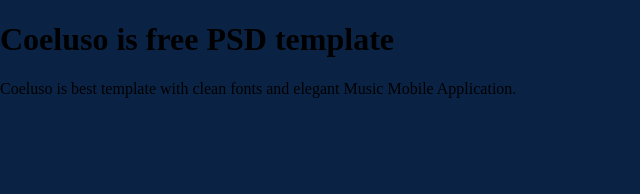
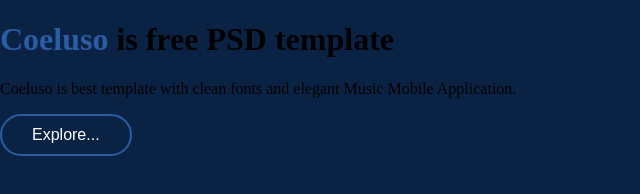
Before and after one commit to 3ndrius/Website, a website: page src/index.html in a window 1280 px wide. Shown: the whole page, without its empty margins (0-640 px from the left). Drawn offline with Linux system fonts and the light colour scheme.

Commit message:
btn and span

```diff
--- a/src/index.html
+++ b/src/index.html
@@ -26,6 +26,8 @@
         <div class="header-text">
             <h1> <span class="color">Coeluso </span> is free PSD template</h1>
             <p> Coeluso is best template with clean fonts and elegant Music Mobile Application. </p>
+
+            <button class="btn">Explore...</button>
         </div>
         <div class="header-image">
             <div class="layer">
--- a/src/scss/partials/_base.scss
+++ b/src/scss/partials/_base.scss
@@ -1,3 +1,17 @@
 body{
+    background-color: $main-color;
+}
 
+
+
+.btn{
+    border: 2px solid $f-color;
+    background-color:rgba(255, 0, 0, 0);
+    color:$w-font;
+    border-radius:30px;
+    padding:10px 30px;
 }
+
+.color{
+    color:$f-color;
+}
```
Also changed, not shown: src/css/style.css.
